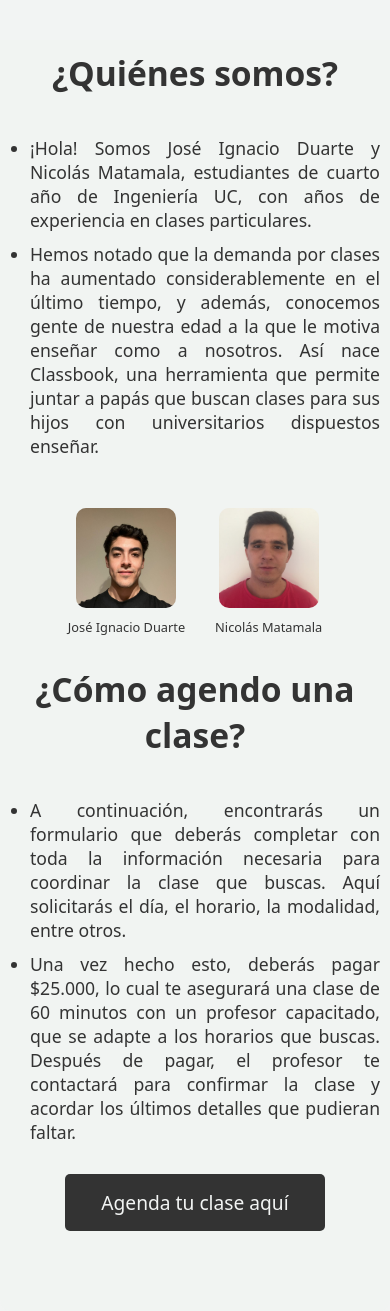
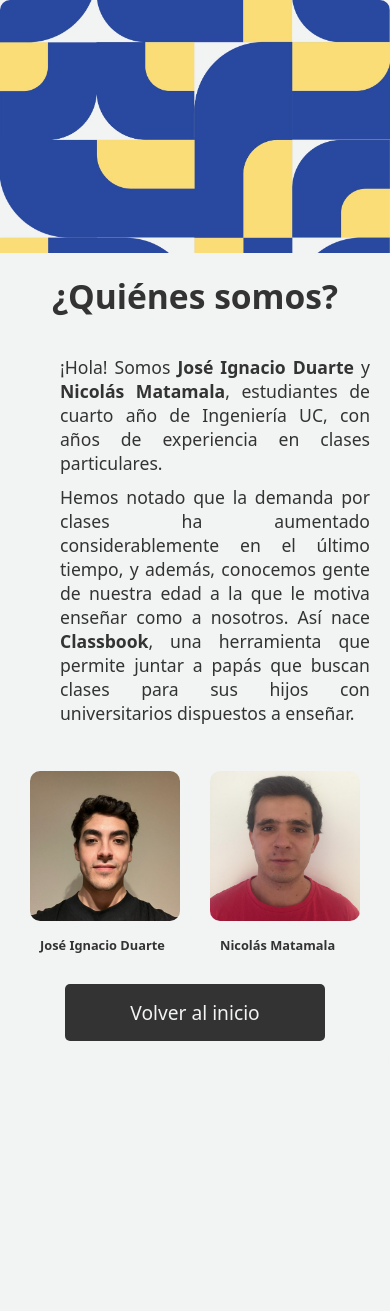
Before and after one commit to Classbookcl/Classbook, a Flask app: page /quienes_somos in a window 390 px wide. After the commit the page ends 1041 px from the top, so only its background shows below. Run offline with Flask 2, Linux system fonts and the light colour scheme.

Commit message:
lanzamiento

```diff
--- a/app.py
+++ b/app.py
@@ -7,8 +7,12 @@ def index():
     return render_template('index.html')
 
 @app.route('/quienes_somos')
-def informacion():
+def quienes_somos():
     return render_template('quienes_somos.html')
+
+@app.route('/como_funciona')
+def como_funciona():
+    return render_template('como_funciona.html')
 
 if __name__ == '__main__':
     app.run(debug=True)
--- a/static/styles.css
+++ b/static/styles.css
@@ -1,20 +1,4 @@
-/* Animación de desvanecimiento */
-.fade-enter, .fade-exit {
-    opacity: 0;
-    transition: opacity 0.5s ease-in-out;
-}
-
-.fade-enter-active {
-    opacity: 1;
-    transition: opacity 0.5s ease-in-out;
-}
-
-.fade-exit-active {
-    opacity: 0;
-    transition: opacity 0.5s ease-in-out;
-}
-
-/* Estilos existentes */
+/* Estilos generales */
 body {
     display: flex;
     flex-direction: column;
@@ -57,10 +41,8 @@ body {
 }
 
 ul {
-    list-style-type: disc; /* Estilo de lista con puntos */
+    list-style-type: none; /* Estilo de lista con puntos */
     text-align: justify;
-    padding-left: 40px; /* Sangría para la lista */
-    margin: 20px 0;
 }
 
 ul li {
@@ -108,53 +90,6 @@ p {
     margin-top: 20px;
 }
 
-/* Ajustes responsivos */
-@media (min-width: 768px) {
-    body {
-        flex-direction: row;
-    }
-
-    .image-container {
-        flex: 1.5;
-        border-radius: 10px 0 0 10px;
-    }
-
-    .text-container {
-        border-radius: 0 10px 10px 0;
-    }
-
-    h1 {
-        font-size: 6em;
-    }
-
-    .smaller-title {
-        font-size: 2.7em;
-    }
-}
-
-/* Mostrar menos imagen en dispositivos móviles */
-@media (max-width: 767px) {
-    .image-container {
-        height: 20vh; /* Ajusta esta altura para mostrar menos imagen en móviles */
-        margin: 0; /* Elimina cualquier margen */
-        padding: 0; /* Elimina cualquier padding */
-    }
-
-    .image-container img {
-        width: 100%;
-        height: 100%;
-        object-fit: cover;
-    }
-
-    .text-container {
-        padding: 10px; /* Ajuste de padding para móviles */
-    }
-
-    ul {
-        padding-left: 20px; /* Ajuste de padding para móviles */
-    }
-}
-
 p {
     font-size: 1.5em;
     margin: 10px 0;
@@ -186,32 +121,91 @@ p {
     text-align: center; /* Centra el texto debajo de la imagen */
 }
 
-/* Ajustes para dispositivos móviles */
-@media (max-width: 767px) {
-    .small-image {
-        width: 100px; /* Reduce el tamaño de las imágenes en dispositivos móviles */
-        height: 100px; /* Ajusta la altura proporcionalmente */
-    }
+.bio-text {
+    font-size: 0.9em; /* Tamaño de fuente pequeño */
+    color: #666; /* Color de texto */
+    margin-top: 5px; /* Espacio encima del texto de biografía */
+    text-align: center; /* Centra el texto debajo de la imagen */
+    padding: 0 10px; /* Espacio de padding para el texto */
 }
 
+/* Ajustes generales */
+.whatsapp-container {
+    margin-top: 40px; /* Espacio adicional entre los botones y el logo de WhatsApp */
+    display: flex;
+    justify-content: center;
+}
 
+.whatsapp-logo {
+    width: 50px;
+    height: auto;
+}
 
+/* Estilos específicos para dispositivos móviles */
+@media (max-width: 767px) {
+    .image-container {
+        position: fixed;
+        top: 0;
+        width: 100%;
+        height: 30vh; /* Ajusta esta altura para mostrar la imagen en móviles */
+        margin: 0; /* Elimina cualquier margen */
+        padding: 0; /* Elimina cualquier padding */
+        overflow: hidden; /* Asegúrate de que la imagen no se desborde */
+        z-index: 1; /* Asegura que la imagen esté por encima del resto del contenido */
+    }
+
+    .image-container img {
+        width: 100%;
+        height: 100%;
+        object-fit: cover; /* Asegura que la imagen cubra el área sin distorsionarse */
+    }
 
     .text-container {
-    position: relative; /* Asegúrate de que el contenedor tenga una posición relativa */
-    padding-bottom: 80px; /* Espacio para el logo en el fondo */
+        padding: 20px; /* Ajuste de padding para móviles, aplica a todos los lados */
+        margin-top: 30vh; /* Espacio adicional para que el contenido no se superponga con la imagen */
+        z-index: 2; /* Asegura que el texto esté por encima de la imagen */
+        background-color: rgba(242, 244, 243, 0.8); /* Fondo semitransparente */
+    }
+
+    .text-container p {
+        margin: 10px; /* Margen igual para todos los lados */
+        text-align: justify; /* Justifica el texto */
     }
 
     .whatsapp-container {
-    position: absolute;
-    bottom: 40px; /* Margen de 40px desde el borde inferior del contenedor */
-    left: 50%;
-    transform: translateX(-50%); /* Centra horizontalmente el contenedor */
+        position: relative;
+        margin-top: 20px; /* Espacio adicional entre los botones y el logo de WhatsApp */
         display: flex;
-    justify-content: center; /* Centra el logo dentro del contenedor */
+        justify-content: center;
     }
 
     .whatsapp-logo {
         width: 50px; /* Ajusta el tamaño del logo de WhatsApp */
         height: auto;
     }
+}
+
+
+/* Estilos específicos para dispositivos de escritorio */
+@media (min-width: 768px) {
+    body {
+        flex-direction: row;
+    }
+
+    .image-container {
+        flex: 1.5;
+        border-radius: 10px 0 0 10px;
+    }
+
+    .text-container {
+        border-radius: 0 10px 10px 0;
+    }
+
+    h1 {
+        font-size: 6em;
+    }
+
+    .smaller-title {
+        font-size: 2.7em;
+    }
+}
--- a/templates/index.html
+++ b/templates/index.html
@@ -12,7 +12,9 @@
     </div>
     <div class="text-container">
         <h1>Classbook.</h1>
-        <a href="/quienes_somos" class="button">Encuentra tu clase</a>
+        <a href="https://forms.gle/MkXcD512GDcd9ktJ6" class="button">Agenda tu clase</a>
+        <a href="/como_funciona" class="button">Cómo funciona</a>
+        <a href="/quienes_somos" class="button">Acerca de nosotros</a>
         <div class="whatsapp-container">
             <a href="https://wa.me/+56953355674" target="_blank">
                 <img src="{{ url_for('static', filename='whatsapp.png') }}" alt="WhatsApp Logo" class="whatsapp-logo">
--- a/templates/quienes_somos.html
+++ b/templates/quienes_somos.html
@@ -4,7 +4,7 @@
     <meta charset="UTF-8">
     <meta name="viewport" content="width=device-width, initial-scale=1.0">
     <title>Classbook - ¿Quiénes somos?</title>
-    <link rel="stylesheet" href="static/styles.css">
+    <link rel="stylesheet" href="{{ url_for('static', filename='styles.css') }}">
 </head>
 <body class="fade-enter">
     <div class="image-container">
@@ -13,26 +13,23 @@
     <div class="text-container">
         <h1 class="smaller-title">¿Quiénes somos?</h1>
         <ul>
-            <li>¡Hola! Somos José Ignacio Duarte y Nicolás Matamala, estudiantes de cuarto año de Ingeniería UC, con años de experiencia en clases particulares.</li>
-            <li>Hemos notado que la demanda por clases ha aumentado considerablemente en el último tiempo, y además, conocemos gente de nuestra edad a la que le motiva enseñar como a nosotros. Así nace Classbook, una herramienta que permite juntar a papás que buscan clases para sus hijos con universitarios dispuestos enseñar.</li>
+            <li>¡Hola! Somos <strong>José Ignacio Duarte</strong> y <strong>Nicolás Matamala</strong>, estudiantes de cuarto año de Ingeniería UC, con años de experiencia en clases particulares.</li>
+            <li>Hemos notado que la demanda por clases ha aumentado considerablemente en el último tiempo, y además, conocemos gente de nuestra edad a la que le motiva enseñar como a nosotros. Así nace <strong>Classbook</strong>, una herramienta que permite juntar a papás que buscan clases para sus hijos con universitarios dispuestos a enseñar.</li>
         </ul>
         <div class="small-image-container">
             <div class="image-item">
-                <img src="static/jose.jpg" alt="Imagen 3" class="small-image">
-                <p class="image-caption">José Ignacio Duarte</p>
+                <img src="{{ url_for('static', filename='jose.jpg') }}" alt="José Ignacio Duarte" class="small-image">
+                <p class="image-caption"><strong>José Ignacio Duarte</strong></p>
+
             </div>
             <div class="image-item">
-                <img src="static/nico.jpg" alt="Imagen 2" class="small-image">
-                <p class="image-caption">Nicolás Matamala</p>
+                <img src="{{ url_for('static', filename='nico.jpg') }}" alt="Nicolás Matamala" class="small-image">
+                <p class="image-caption"><strong>Nicolás Matamala</strong></p>
+
             </div>
         </div>
-        <h1 class="smaller-title">¿Cómo agendo una clase?</h1>
-        <ul>
-            <li>A continuación, encontrarás un formulario que deberás completar con toda la información necesaria para coordinar la clase que buscas. Aquí solicitarás el día, el horario, la modalidad, entre otros.</li>
-            <li>Una vez hecho esto, deberás pagar $25.000, lo cual te asegurará una clase de 60 minutos con un profesor capacitado, que se adapte a los horarios que buscas. Después de pagar, el profesor te contactará para confirmar la clase y acordar los últimos detalles que pudieran faltar.</li>
-        </ul>
-        <a href="https://forms.gle/MkXcD512GDcd9ktJ6" class="button" style="margin-top: auto;">Agenda tu clase aquí</a>
+        <a href="/" class="button" style="margin-top: auto;">Volver al inicio</a>
     </div>
-    <script src="static/script.js"></script>
+    <script src="{{ url_for('static', filename='script.js') }}"></script>
 </body>
 </html>
```
Also changed, not shown: templates/como_funciona.html (added, +23 -0 lines). Lines whose indentation alone changed are shown as unchanged.
